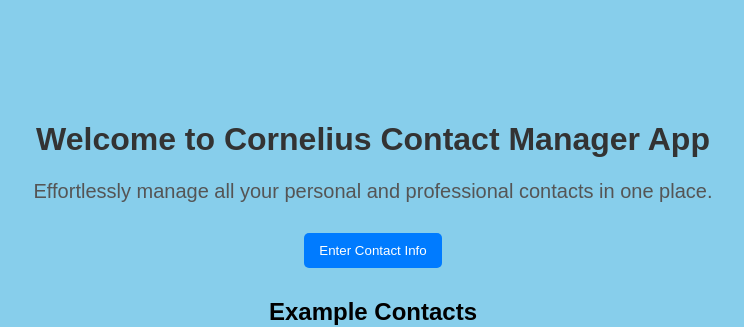
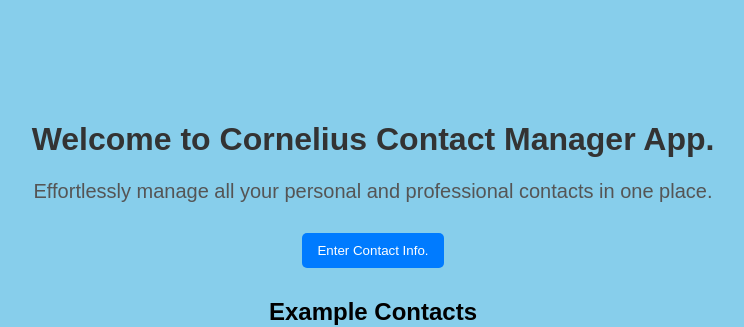
Before and after one commit to EbakocorneliusEmeh/contact-manegement-app, a React (Vite) app: page / in a window 1280 px wide. Shown: the top 327 px of the page, without its empty margins (267-1011 px from the left). Built offline with nearby package versions, Linux system fonts and the light colour scheme.

Commit message:
added contactsin

```diff
--- a/src/Components/Contactmanager.jsx
+++ b/src/Components/Contactmanager.jsx
@@ -22,7 +22,7 @@ const ContactManager = ({ contacts, addContact, deleteContact, onBack }) => {
 
   return (
     <div className="contact-manager">
-      <button onClick={onBack}>Back to Landing Page</button>
+      <button onClick={onBack}>Back to Landing Page.</button>
       <h1>Contact Manager</h1>
       <form onSubmit={handleAddContact} className="contact-form">
         <input
--- a/src/Components/Landingpage.jsx
+++ b/src/Components/Landingpage.jsx
@@ -8,9 +8,9 @@ const LandingPage = ({ onEnter }) => {
 
   return (
     <div className="landing-page">
-      <h1>Welcome to Cornelius Contact Manager App</h1>
+      <h1>Welcome to Cornelius Contact Manager App.</h1>
       <p>Effortlessly manage all your personal and professional contacts in one place.</p>
-      <button onClick={onEnter}>Enter Contact Info</button>
+      <button onClick={onEnter}>Enter Contact Info.</button>
 
       <h2>Example Contacts</h2>
       <div className="example-contacts">
```
